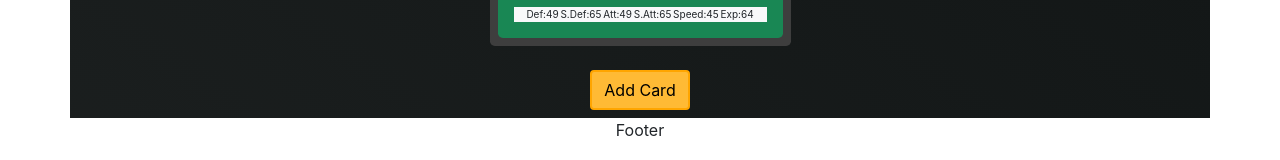
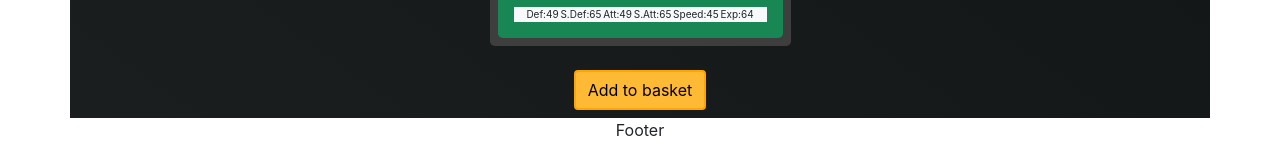
Before and after one commit to WildCodeSchool/2022-09-JS-RMT-JSCREW-Projet2-team2, a React (Vite) app in the folder frontend/: page / in a window 1280 px wide. Shown: the part 565-725 px from the top of the page. Built offline with nearby package versions, Linux system fonts and the light colour scheme.

Commit message:
ajout progressbar css

```diff
--- /dev/null
+++ b/frontend/src/components/ProgressBar.css
@@ -0,0 +1,3 @@
+.progress {
+  background-color: #3e3e3e;
+}
--- a/frontend/src/components/ProgressBar.jsx
+++ b/frontend/src/components/ProgressBar.jsx
@@ -1,4 +1,5 @@
 import React from "react";
+import "./ProgressBar.css";
 
 function ProgressBar() {
   return (
--- a/frontend/src/components/TemplateCard.css
+++ b/frontend/src/components/TemplateCard.css
@@ -30,10 +30,6 @@
   font-size: x-small
 }
 
-.progress {
-  background-color: #3e3e3e;
-}
-
 .buttonColor {
   background-color: #ffba35;
   border: 2px solid orange;
--- a/frontend/src/components/TemplateCard.jsx
+++ b/frontend/src/components/TemplateCard.jsx
@@ -63,10 +63,10 @@ function TemplateCard() {
         </div>
       </div>
       <button
-        className="buttonColor mt-4 mb-2 btn btn-warning mt-2"
-        type="button"
+        className="buttonColor mt-4 mb-2 btn btn-warning"
+        type="button" //hover
       >
-        Add Card
+        Add to basket
       </button>
     </div>
   );
```
